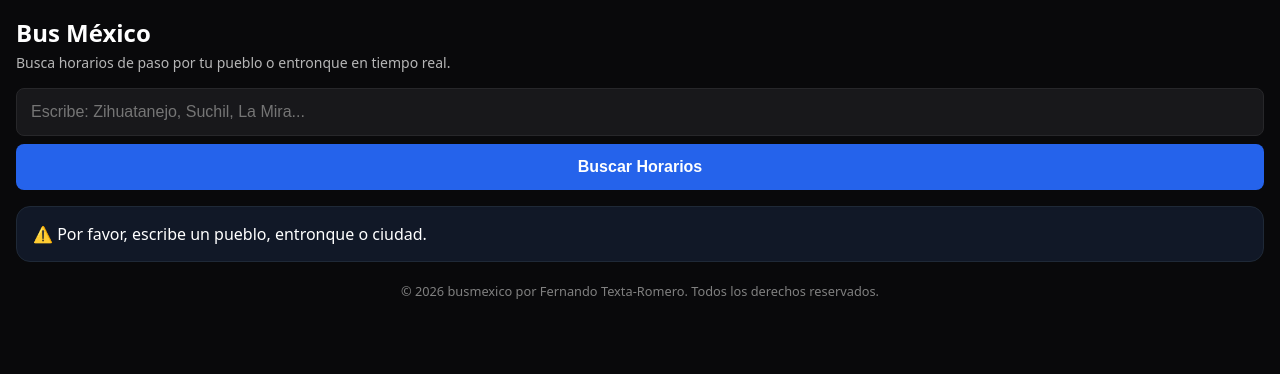
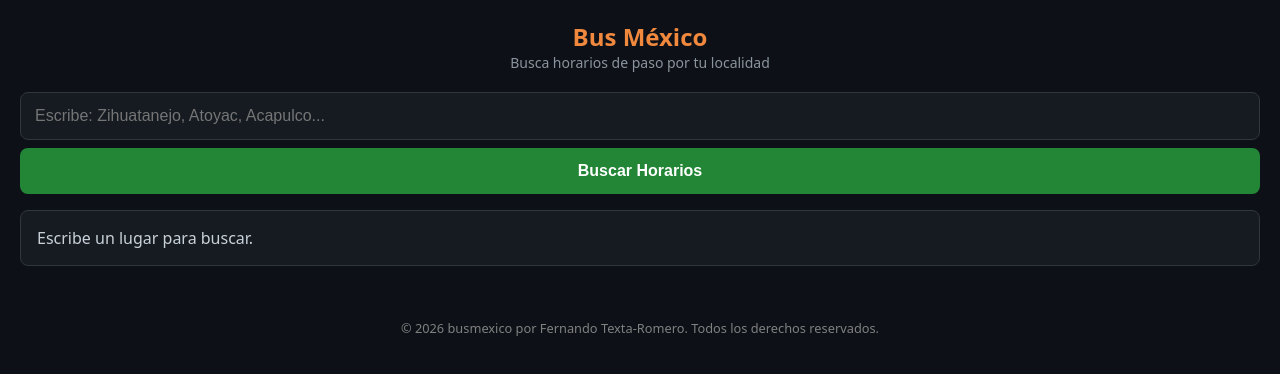
Before and after one commit to fernndotextaromero-hue/busmexico, a plain HTML site: page index.html in a window 1280 px wide. Both pictures are taken after a click on the button "Buscar Horarios". Drawn offline with Linux system fonts and the light colour scheme.

Commit message:
Update index.html

```diff
--- a/index.html
+++ b/index.html
@@ -7,69 +7,69 @@
   <meta name="viewport" content="width=device-width, initial-scale=1.0">
   <title>Horarios Bus - Lázaro a CDMX</title>
   <style>
-        body{margin:0;font-family:system-ui;background:#09090b;color:#fff;padding:16px;}
-        h1{margin:0;font-size:24px;} .sub{opacity:.7;margin:4px 0 16px;font-size:14px;}
-        input{width:100%;padding:14px;background:#18181b;border:1px solid #27272a;border-radius:8px;color:#fff;box-sizing:border-box;font-size:16px;}
-        .btn{width:100%;margin-top:8px;padding:14px;background:#2563eb;color:#fff;border:none;border-radius:8px;font-weight:600;font-size:16px;cursor:pointer;}
+    body{margin:0;font-family:system-ui,sans-serif;background:#0d1117;color:#c9d1d9;padding:20px;}
+    h1{margin:0;font-size:24px;text-align:center;color:#f0883e;}
+    .sub{text-align:center;font-size:14px;color:#8b949e;margin-bottom:20px;}
+    input{width:100%;padding:14px;background:#161b22;border:1px solid #30363d;border-radius:8px;color:#fff;font-size:16px;box-sizing:border-box;}
+    .btn{width:100%;margin-top:8px;padding:14px;background:#238636;border:none;border-radius:8px;color:#fff;font-size:16px;font-weight:bold;cursor:pointer;}
     #res{margin-top:16px;}
-        .card{background:#111827;border-radius:14px;padding:16px;margin-bottom:12px;border:1px solid #1f2937;}
-        .pueblo{font-weight:600;margin-bottom:6px;font-size:18px;color:#3b82f6;}
-        .dir{font-weight:bold;margin-top:8px;color:#10b981;font-size:14px;text-transform:uppercase;border-bottom:1px solid #374151;padding-bottom:2px;}
-        .hora-item{display:flex;justify-content:space-between;padding:4px 0;font-size:15px;border-bottom:1px dashed #27272a;}
+    .card{background:#161b22;border-radius:8px;padding:16px;border:1px solid #30363d;}
+    .pueblo{font-weight:600;margin-bottom:12px;font-size:18px;color:#58a6ff;}
+    .dir{font-weight:bold;margin-top:12px;color:#f0883e;border-bottom:1px solid #21262d;padding-bottom:4px;}
+    .hora-item{display:flex;justify-content:between;padding:8px 0;border-bottom:1px solid #21262d;}
     .hora-item:last-child{border:none;}
   </style>
 </head>
 <body>
 
   <h1>Bus México</h1>
-<div class="sub">Busca horarios de paso por tu pueblo o entronque en tiempo real.</div>
-<input id="q" placeholder="Escribe: Zihuatanejo, Suchil, La Mira...">
+  <div class="sub">Busca horarios de paso por tu localidad</div>
+  <input id="q" placeholder="Escribe: Zihuatanejo, Atoyac, Acapulco...">
   <button class="btn" onclick="render()">Buscar Horarios</button>
   <div id="res"></div>
 
 <script>
-// 1. RUTA COMPLETA DE COSTA A COSTA (Michoacán / Costa Grande / Acapulco / Costa Chica -> CDMX)
+// 1. RUTA COMPLETA DE COSTA A COSTA
 const RUTA_COMPLETA = [
-    { id: "lazaro cardenas", nombre: "Lázaro Cárdenas (Central)", minAlSiguiente: 15 },
-    { id: "guacamayas", nombre: "Guacamayas", minAlSiguiente: 10 },
-    { id: "la mira", nombre: "La Mira (Entronque)", minAlSiguiente: 20 },
-    { id: "buena vista", nombre: "Buenavista", minAlSiguiente: 15 },
-    { id: "rodesia", nombre: "Rodesia (Entronque)", minAlSiguiente: 15 },
-    { id: "lagunillas", nombre: "Lagunillas", minAlSiguiente: 15 },
-    { id: "pantla", nombre: "Pantla", minAlSiguiente: 10 },
-    { id: "barrio viejo", nombre: "Barrio Viejo (San José Ixtapa)", minAlSiguiente: 12 },
-    { id: "ixtapa", nombre: "Ixtapa (Crucero)", minAlSiguiente: 10 },
-    { id: "zihuatanejo", nombre: "Zihuatanejo (Terminal)", minAlSiguiente: 12 },
-    { id: "el coacuyul", nombre: "El Coacuyul", minAlSiguiente: 18 },
-    { id: "san jeronimito", nombre: "San Jeronimito", minAlSiguiente: 12 },
-    { id: "petatlan", nombre: "Petatlán", minAlSiguiente: 15 },
-    { id: "palos blancos", nombre: "Palos Blancos", minAlSiguiente: 15 },
-    { id: "coyuquilla", nombre: "Coyuquilla (Norte/Sur)", minAlSiguiente: 20 },
-    { id: "papanoa", nombre: "Papanoa", minAlSiguiente: 25 },
-    { id: "techan de galeana", nombre: "Tecpan de Galeana", minAlSiguiente: 10 },
-    { id: "tenexpa", nombre: "Tenexpa (Entronque)", minAlSiguiente: 15 },
-    { id: "suchil", nombre: "El Súchil", minAlSiguiente: 12 },
-    { id: "san jeronimo", nombre: "San Jerónimo (Benito Juárez)", minAlSiguiente: 10 },
-    { id: "atoyac", nombre: "Atoyac de Álvarez (Entronque)", minAlSiguiente: 25 },
-    { id: "coyuca de benitez", nombre: "Coyuca de Benítez", minAlSiguiente: 35 },
-    { id: "pie de la cuesta", nombre: "Pie de la Cuesta", minAlSiguiente: 25 },
-    { id: "acapulco", nombre: "Acapulco (Central Ejido / Las Cruces)", minAlSiguiente: 25 },
-    { id: "tres palos", nombre: "Tres Palos", minAlSiguiente: 30 },
-    { id: "san marcos", nombre: "San Marcos (Costa Chica)", minAlSiguiente: 45 },
-    { id: "tierra colorada", nombre: "Tierra Colorada", minAlSiguiente: 50 },
-    { id: "chilpancingo", nombre: "Chilpancingo (Central)", minAlSiguiente: 45 },
-    { id: "iguala", nombre: "Iguala (Central)", minAlSiguiente: 40 },
-    { id: "taxco", nombre: "Taxco de Alarcón", minAlSiguiente: 65 },
-    { id: "cuernavaca", nombre: "Cuernavaca (Central)", minAlSiguiente: 75 },
-    { id: "ciudad de mexico", nombre: "Ciudad de México (CDMX Central Sur/Norte)", minAlSiguiente: 0 }
+  { id: "lazaro cardenas", nombre: "Lázaro Cárdenas", minutos: 0 },
+  { id: "guacamayas", nombre: "Guacamayas", minutos: 15 },
+  { id: "la mira", nombre: "La Mira (Entronque)", minutos: 20 },
+  { id: "buena vista", nombre: "Buenavista", minutos: 25 },
+  { id: "rodesia", nombre: "Rodesia (Entronque)", minutos: 15 },
+  { id: "lagunillas", nombre: "Lagunillas", minutos: 20 },
+  { id: "pantla", nombre: "Pantla", minutos: 15 },
+  { id: "barrio viejo", nombre: "Barrio Viejo", minutos: 10 },
+  { id: "ixtapa", nombre: "Ixtapa (Cruce)", minutos: 15 },
+  { id: "zihuatanejo", nombre: "Zihuatanejo (Terminal)", minutos: 20 },
+  { id: "el coacuyul", nombre: "El Coacuyul", minutos: 15 },
+  { id: "san jeronimito", nombre: "San Jeronimito", minutos: 15 },
+  { id: "petatlan", nombre: "Petatlán", minutos: 15 },
+  { id: "coyuquilla", nombre: "Coyuquilla", minutos: 30 },
+  { id: "papanoa", nombre: "Papanoa", minutos: 20 },
+  { id: "techan de galeana", nombre: "Tecpan de Galeana", minutos: 40 },
+  { id: "tenexpa", nombre: "Tenexpa (Entronque)", minutos: 10 },
+  { id: "suchil", nombre: "El Súchil", minutos: 10 },
+  { id: "san jeronimo", nombre: "San Jerónimo", minutos: 15 },
+  { id: "atoyac", nombre: "Atoyac de Álvarez", minutos: 20 },
+  { id: "coyuca de benitez", nombre: "Coyuca de Benítez", minutos: 35 },
+  { id: "pie de la cuesta", nombre: "Pie de la Cuesta", minutos: 25 },
+  { id: "acapulco", nombre: "Acapulco (Cruces)", minutos: 30 },
+  { id: "tres palos", nombre: "Tres Palos", minutos: 20 },
+  { id: "san marcos", nombre: "San Marcos", minutos: 40 },
+  { id: "tierra colorada", nombre: "Tierra Colorada", minutos: 50 },
+  { id: "chilpancingo", nombre: "Chilpancingo", minutos: 60 },
+  { id: "iguala", nombre: "Iguala (Central)", minutos: 80 },
+  { id: "taxco", nombre: "Taxco de Alarcón", minutos: 40 },
+  { id: "cuernavaca", nombre: "Cuernavaca", minutos: 90 },
+  { id: "ciudad de mexico", nombre: "Ciudad de México", minutos: 90 }
 ];
 
-// 2. HORARIOS DE SALIDA DESDE LAS TERMINALES EXTREMAS
-const salidasLzc = ["04:00", "06:30", "09:00", "11:30", "14:00", "18:00", "22:00"];
-const salidasCdmx = ["00:30", "05:00", "08:00", "11:00", "14:30", "19:00", "23:15"];
+// 2. HORARIOS DE SALIDA DESDE LAS TERMINALES
+const salidasLzc = ["04:00", "06:30", "09:00", "12:00", "15:30", "18:00", "21:30"];
+const salidasCdmx = ["00:30", "05:00", "08:30", "11:00", "14:00", "17:30", "20:00", "23:00"];
 
-// 3. FUNCIÓN DE LIMPIEZA DE TEXTO ULTRA FLEXIBLE
-const norm = s => s.toLowerCase().trim().normalize('NFD').replace(/[\u0300-\u036f]/g, "").replace(/c/g, "s").replace(/z/g, "s").replace(/ñ/g, "n");
+// 3. FUNCIÓN DE LIMPIEZA DE TEXTO
+const norm = s => s.toLowerCase().trim().normalize("NFD").replace(/[\u0300-\u036f]/g, "");
 
 // 4. CÁLCULO DE ADICIÓN DE TIEMPOS HORARIOS
 function sumarMinutos(horaStr, minutosASumar) {
@@ -77,7 +77,7 @@ function sumarMinutos(horaStr, minutosASumar) {
   let d = new Date();
   d.setHours(h, m, 0, 0);
   d.setMinutes(d.getMinutes() + minutosASumar);
-    return d.toLocaleTimeString('es-MX', { hour: '2-digit', minute: '2-digit', hour12: true });
+  return d.toLocaleTimeString('es-MX', { hour: '2-digit', minute: '2-digit', hour12: false });
 }
 
 // 5. RENDERIZADO DE RESULTADOS DE BÚSQUEDA
@@ -87,45 +87,47 @@ function render() {
   contenedor.innerHTML = "";
 
   if (!query) {
-        contenedor.innerHTML = "<div class='card'>⚠️ Por favor, escribe un pueblo, entronque o ciudad.</div>";
+    contenedor.innerHTML = "<div class='card'>Escribe un lugar para buscar.</div>";
     return;
   }
 
-    const indexPueblo = RUTA_COMPLETA.findIndex(p => {
-        const idNorm = norm(p.id);
-        return idNorm.includes(query) || query.includes(idNorm);
-    });
+  const indexPueblo = RUTA_COMPLETA.findIndex(p =>
+    norm(p.id).includes(query) || norm(p.nombre).includes(query)
+  );
 
   if (indexPueblo === -1) {
-        contenedor.innerHTML = "<div class='card'>❌ Localidad no localizada. Verifica la ortografía e intenta de nuevo.</div>";
+    contenedor.innerHTML = "<div class='card'>Lugar no encontrado. Intenta con otra población.</div>";
     return;
   }
 
   const puebloBuscado = RUTA_COMPLETA[indexPueblo];
 
+  // CÁLCULO PARA LA IDA (Lzc -> CDMX)
   let minutosAcumuladosIda = 0;
   for (let i = 0; i < indexPueblo; i++) {
-        minutosAcumuladosIda += RUTA_COMPLETA[i].minAlSiguiente;
+    minutosAcumuladosIda += RUTA_COMPLETA[i].minutos || 0;
   }
 
+  // CÁLCULO PARA EL REGRESO (CDMX -> Lzc)
   let minutosAcumuladosRegreso = 0;
   for (let i = RUTA_COMPLETA.length - 1; i > indexPueblo; i--) {
-        minutosAcumuladosRegreso += RUTA_COMPLETA[i - 1].minAlSiguiente;
+    minutosAcumuladosRegreso += RUTA_COMPLETA[i].minutos || 0;
   }
 
+  // CONSTRUCCIÓN DEL HTML DINÁMICO
   let html = `<div class='card'>
-        <div class='pueblo'>📍 En tránsito por:</div>`;
+    <div class='pueblo'>📍 En tránsito por: <strong>${puebloBuscado.nombre}</strong></div>`;
 
-        html += `<div class='dir'>➡️ Salidas desde:</div>`;
+  html += `<div class='dir'>➡️ Salidas hacia CDMX:</div>`;
   salidasLzc.forEach(salida => {
-            let horaPaso = sumarMinutos(salida, minutosAcumuladosRegreso);
-            html += `<div class='hora-item'><span>${horaPaso}</span></div>`;
+    let horaPaso = sumarMinutos(salida, minutosAcumuladosIda);
+    html += `<div class='hora-item'><span>${horaPaso} hrs</span></div>`;
   });
 
-        html += `<div class='dir'>⬅️ Regreso desde:</div>`;
+  html += `<div class='dir'>⬅️ Regreso hacia Lázaro Cárdenas:</div>`;
   salidasCdmx.forEach(salida => {
     let horaPaso = sumarMinutos(salida, minutosAcumuladosRegreso);
-            html += `<div class='hora-item'><span>${horaPaso}</span></div>`;
+    html += `<div class='hora-item'><span>${horaPaso} hrs</span></div>`;
   });
 
   html += `</div>`;
@@ -133,7 +135,7 @@ function render() {
 }
 </script>
 
-    <footer style="text-align: center; margin-top: 20px; font-size: 0.8em; color: gray;">
+<footer style="text-align: center; margin-top: 30px; padding: 10px; font-size: 0.8em; color: gray;">
   <p>&copy; 2026 busmexico por Fernando Texta-Romero. Todos los derechos reservados.</p>
 </footer>
 
```
Lines whose indentation alone changed are shown as unchanged.
